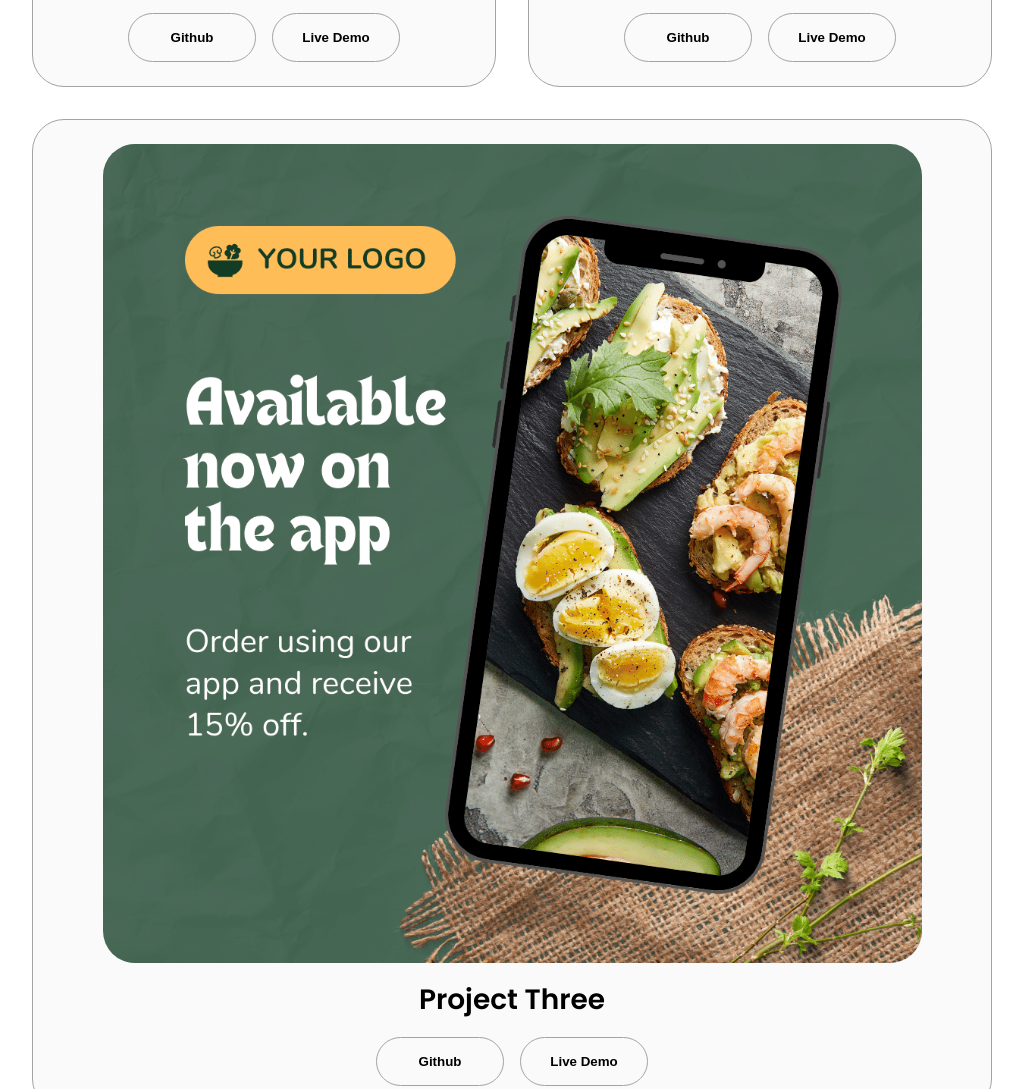
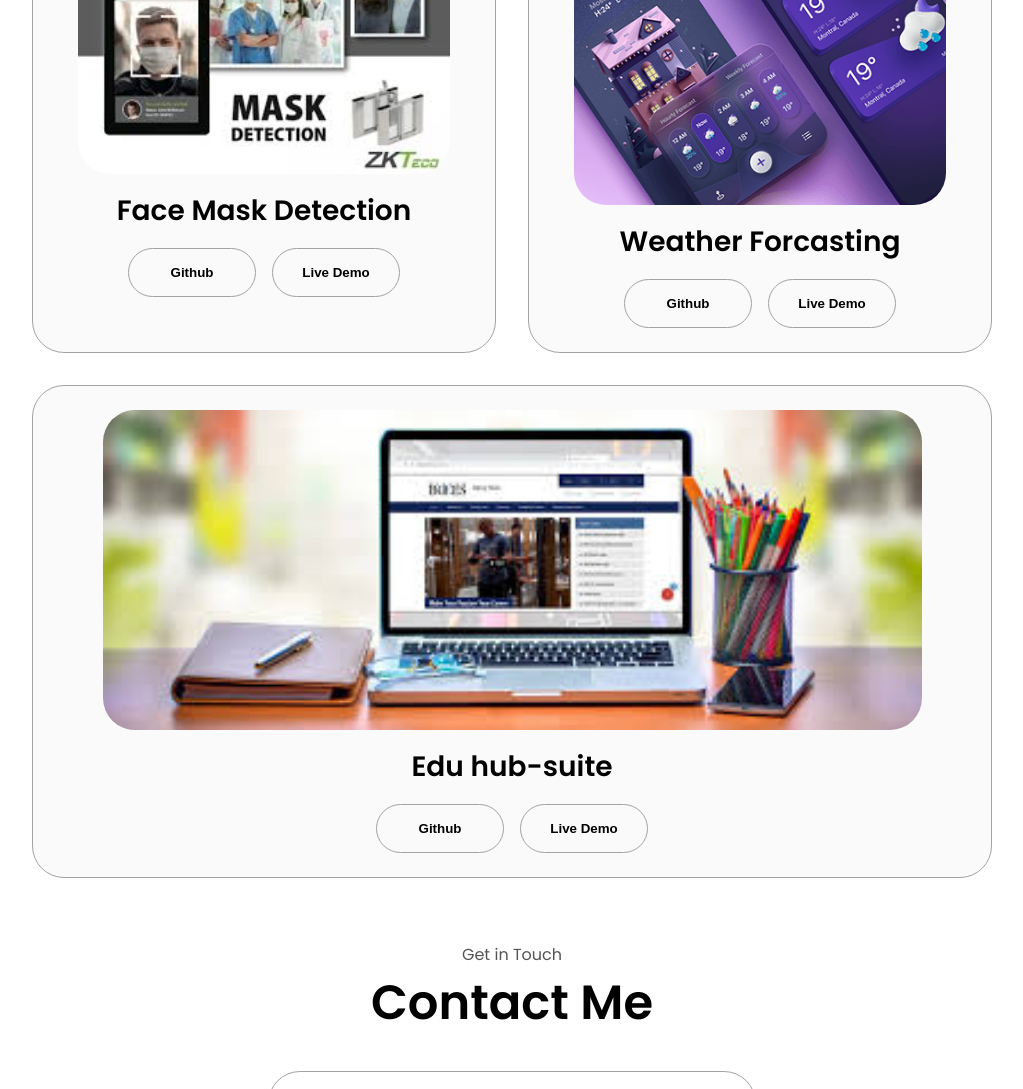
Before and after one commit to Deepak321Sharma/AspireNex, a plain HTML site: page Index.html in a window 1280 px wide. Shown: the part 2704-3793 px from the top of the page, without its empty margins (128-1151 px from the left). Drawn offline with Linux system fonts and the light colour scheme.

Commit message:
[ADD]: Checkpoint 3-7-24

```diff
--- a/Index.html
+++ b/Index.html
@@ -309,12 +309,12 @@
           <div class="details-container color-container">
             <div class="article-container">
               <img
-                src="./assets/project-3.png"
+                src="./assets/online.jpg"
                 alt="Project 3"
                 class="project-img"
               />
             </div>
-            <h2 class="experience-sub-title project-title">Project Three</h2>
+            <h2 class="experience-sub-title project-title">Edu hub-suite</h2>
             <div class="btn-container">
               <button
                 class="btn btn-color-2 project-btn"
```
Also changed, not shown: Assets/face.jpg (added), Assets/online.jpg (added), Assets/weather.png (added).
